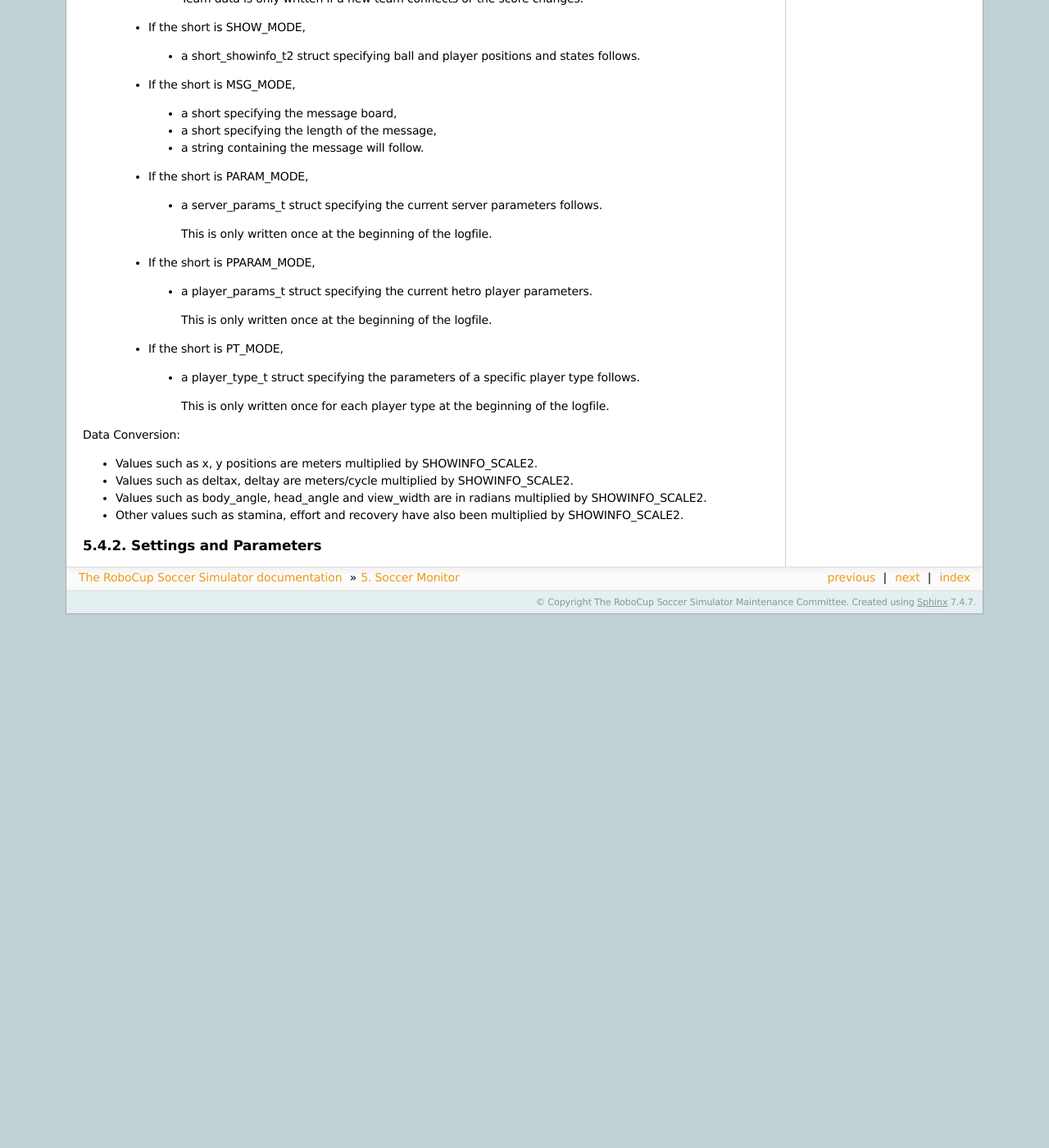
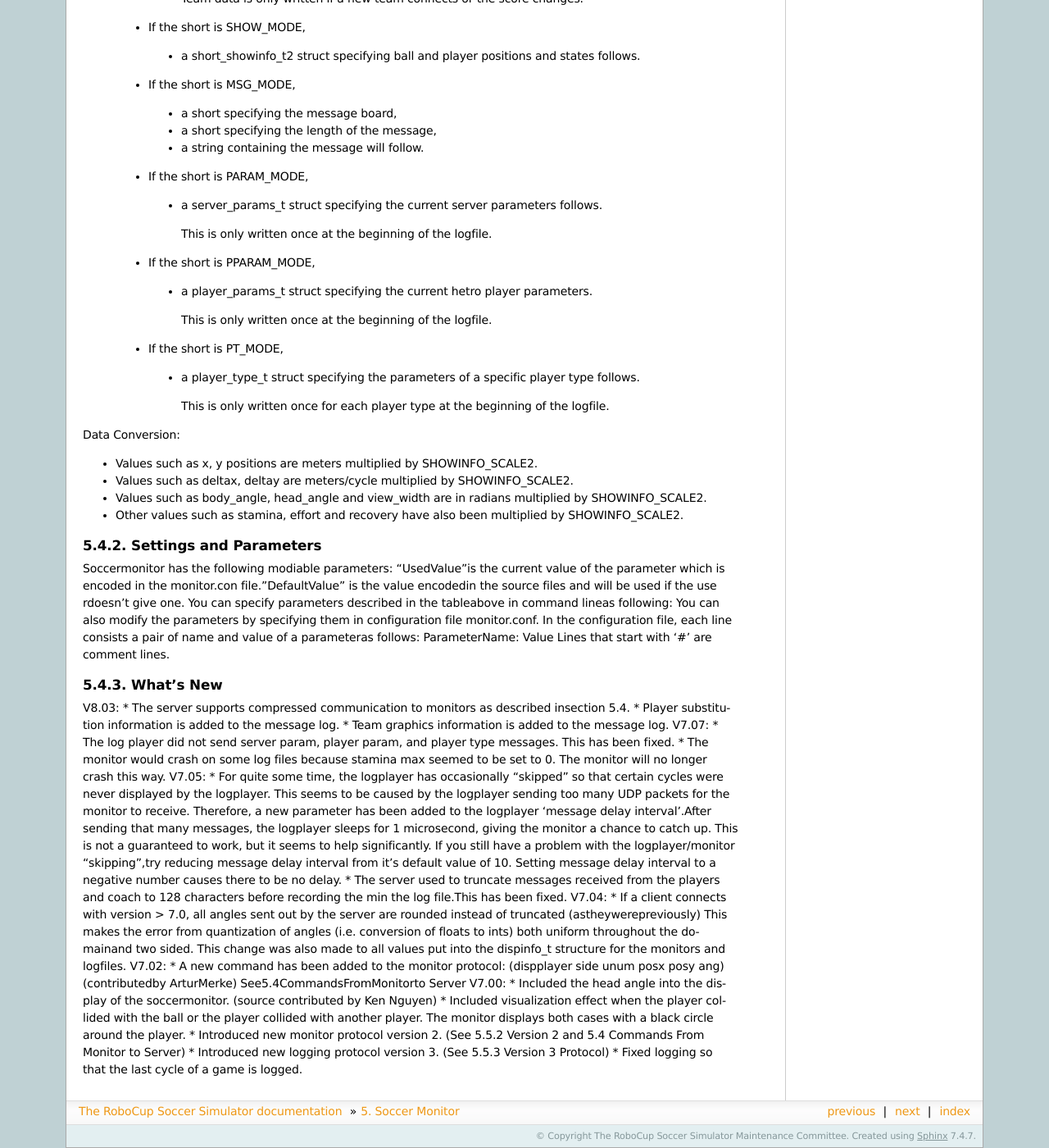
Before and after one commit to rcsoccersim/manual, a Sphinx documentation site: the page built from source/soccermonitor.rst, in a window 1280 px wide and 1400 px high, scrolled down 6594 px. Shown: the whole window at 82% size. Built offline with Sphinx 7.4.7, drawn with Linux system fonts in a browser that asks for light colours; before the commit the page ends 7343 px from its top, so only the background shows below that.

Commit message:
2 parts added

```diff
--- a/source/soccermonitor.rst
+++ b/source/soccermonitor.rst
@@ -479,3 +479,32 @@ Data Conversion:
 -------------------------------------------------
 Settings and Parameters
 -------------------------------------------------
+Soccermonitor has the following modiable parameters:
+"UsedValue"is the current value of the parameter which is encoded in the monitor.con file."DefaultValue" is the value encodedin the source files and will be used if the use rdoesn't give one.
+You can specify parameters described in the tableabove in command lineas following: You can also modify the parameters by specifying them in configuration file monitor.conf. In the configuration file, each line consists a pair of name and value of a parameteras follows: ParameterName: Value Lines that start with '#' are comment lines.
+
+-------------------------------------------------
+What's New
+-------------------------------------------------
+V8.03:
+* The server supports compressed communication to monitors as described insection 5.4.
+* Player substitution information is added to the message log.
+* Team graphics information is added to the message log.
+V7.07:
+* The log player did not send server param, player param, and player type messages. This has been fixed.
+* The monitor would crash on some log files because stamina max seemed to be set to 0. The monitor will no longer crash this way.
+V7.05:
+* For quite some time, the logplayer has occasionally "skipped" so that certain cycles were never displayed by the logplayer. This seems to be caused by  the logplayer sending too many  UDP packets for the monitor to receive. Therefore, a new parameter has been added to the logplayer 'message delay interval'.After sending that many messages, the logplayer sleeps for 1 microsecond, giving the monitor a chance to catch up. This is not a guaranteed to work, but it seems to help significantly. If you still have a problem with the logplayer/monitor "skipping",try reducing message delay interval from it's default value of 10. Setting message delay interval to a negative number causes there to be no delay.
+* The server used to truncate messages received from the players and coach to 128 characters before recording the min the log file.This has been fixed.
+V7.04:
+* If a client connects with version > 7.0, all angles sent out by the server are rounded instead of truncated (astheywerepreviously) This makes the error from quantization of angles (i.e. conversion of  floats to ints) both uniform throughout the domainand two sided. This change was also made to all values put into the dispinfo_t structure for the monitors and logfiles.
+V7.02:
+* A new command has been added to the monitor protocol: (dispplayer side unum posx posy ang)
+(contributedby ArturMerke)
+See5.4CommandsFromMonitorto Server
+V7.00:
+* Included the head angle into the display of the soccermonitor. (source contributed by Ken Nguyen)
+* Included visualization effect when the player collided with the ball or the player collided with another player. The monitor displays both cases with a black circle around the player.
+* Introduced new monitor protocol version 2. (See 5.5.2 Version 2 and 5.4 Commands From Monitor to Server)
+* Introduced new logging protocol version 3. (See 5.5.3 Version 3  Protocol)
+* Fixed logging so that the last cycle of a game is logged.
```
